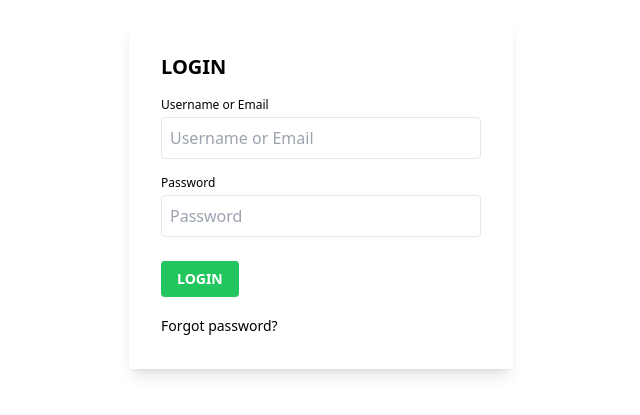
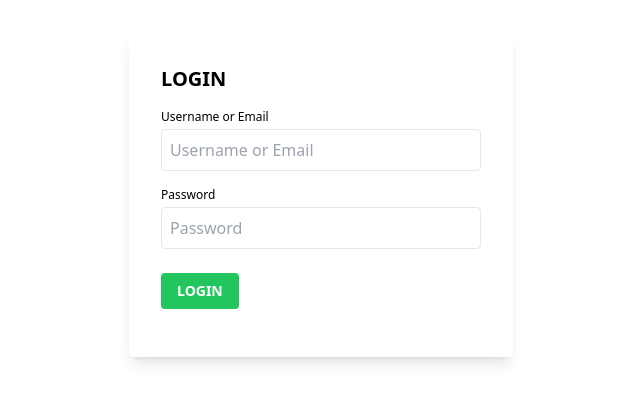
Before and after one commit to websystem-erp/erp-admin, a React (Vite) app: page /login in a window 1280 px wide. Shown: the part 205-620 px from the top of the page, without its empty margins (319-959 px from the left). Built offline with nearby package versions, Linux system fonts and the light colour scheme; the HTML template or start-up script is replaced by a standard one.

Commit message:
api integration

```diff
--- a/src/LogIn.jsx
+++ b/src/LogIn.jsx
@@ -87,12 +87,6 @@ const LogIn = ({ setIsLoggedIn }) => {
 						<p className="text-red-500 text-xs mt-2">{errorMessage}</p>
 					)}
 				</form>
-				<Link
-					className="text-blue-700 text-center text-sm"
-					to="/forgot-password"
-				>
-					Forgot password?
-				</Link>
 			</div>
 		</div>
 	);
```
